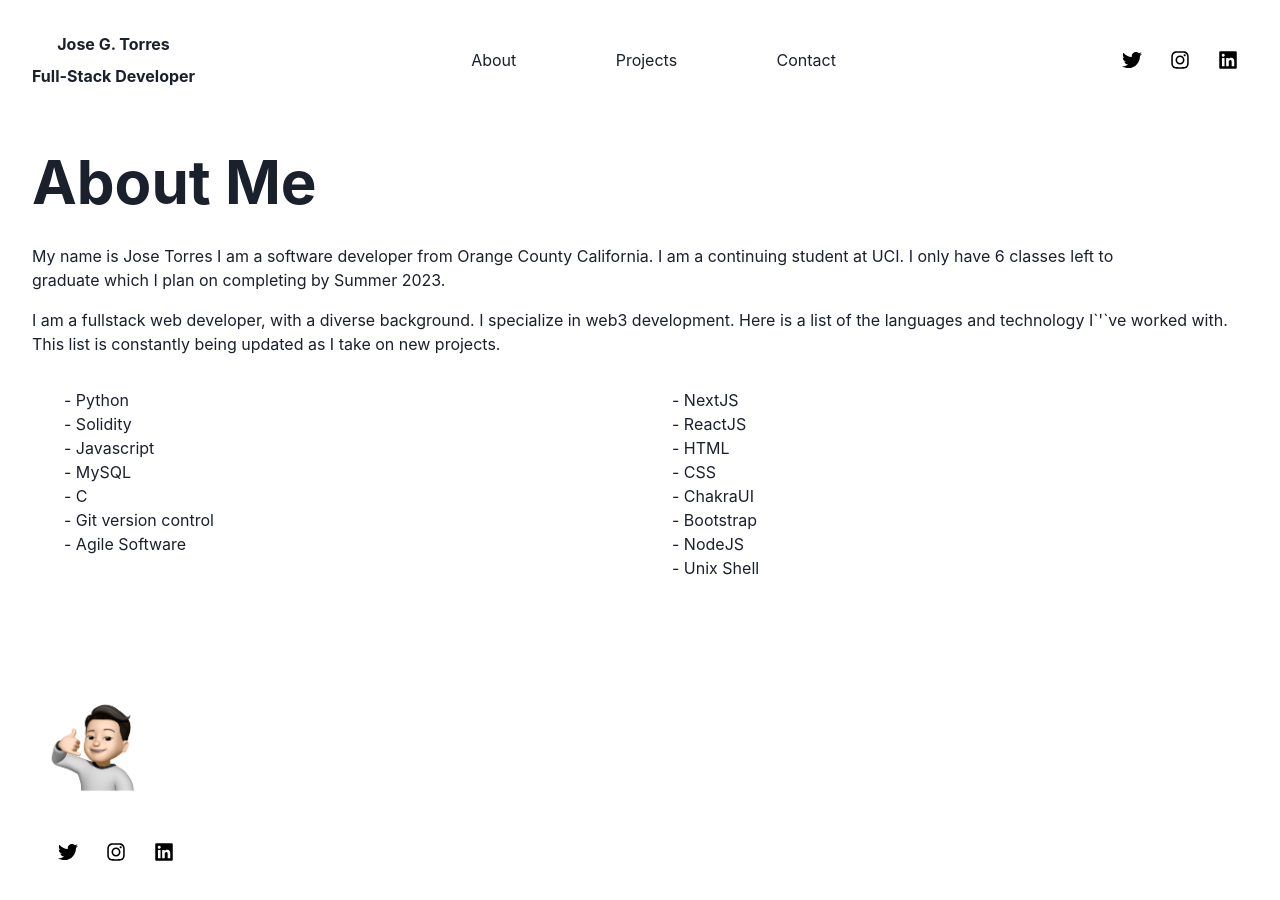
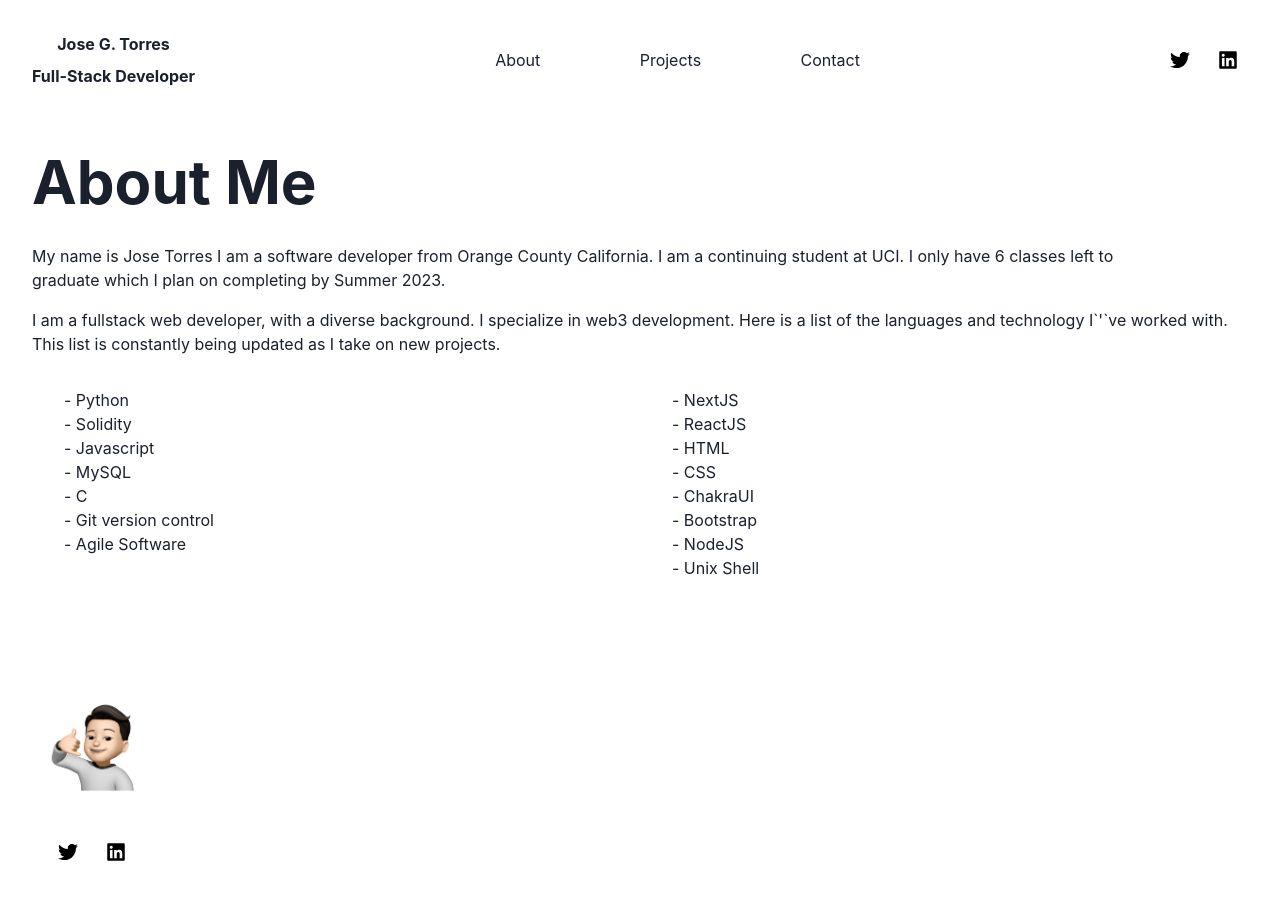
Before and after one commit to jtorresuci/portfolio-chakra-next, a Next.js app: page /about in a window 1280 px wide. Shown: the top 900 px of the page. Built offline with nearby package versions, Linux system fonts and the light colour scheme.

Commit message:
Removed instagram link. Need to create business account.

```diff
--- a/components/Socials.js
+++ b/components/Socials.js
@@ -20,7 +20,7 @@ const Socials = (props, ButtonGroupProps) => {
         <IconButton _hover={{ bg: hoverBackgroundcolor, color: hoverColor  }} as="a" href={twitterHandle} aria-label="Twitter" icon={<FaTwitter size="20px" />} />
         {/* <IconButton _hover={{ bg: hoverBackgroundcolor, color: hoverColor  }} as="a" href={openseaHandle} aria-label="Link" icon={<FaLink size="20px" />} /> */}
 
-        <IconButton _hover={{ bg: hoverBackgroundcolor, color: hoverColor  }} as="a" href={igHandle} aria-label="Instagram" icon={<FaInstagram size="20px" />} />
+        {/* <IconButton _hover={{ bg: hoverBackgroundcolor, color: hoverColor  }} as="a" href={igHandle} aria-label="Instagram" icon={<FaInstagram size="20px" />} /> */}
             {/* <IconButton as="a" href={igHandle} aria-label="Instagram" icon={<FaInstagram size="20px" />} /> */}
             <IconButton _hover={{ bg: hoverBackgroundcolor, color: hoverColor  }} as="a" href={linkedInHandle} aria-label="LinkedIn" icon={<FaLinkedin size="20px" />} />
 
--- a/pages/index.js
+++ b/pages/index.js
@@ -12,7 +12,6 @@ export default function Home() {
   return (
     <Box>
 
-      <NavMenu/>
       <Hero/>
     </Box>
   )
```
